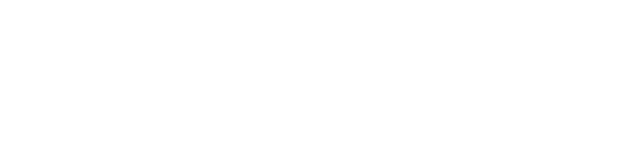
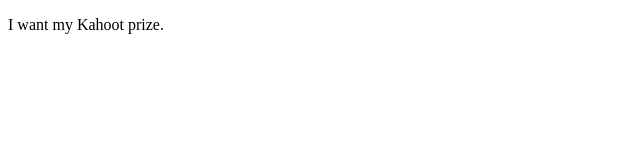
Before and after one commit to MiraEs/Helen-s-Tutorial, a plain HTML site: page index.html in a window 1280 px wide. Shown: the whole page, without its empty margins (0-640 px from the left). Drawn offline with Linux system fonts and the light colour scheme.

Commit message:
READ THIS MIRA

```diff
--- a/index.html
+++ b/index.html
@@ -4,6 +4,7 @@
 <title>Tutorial</title>
     </head>
     <body>
+        <p>I want my Kahoot prize.</p>
 
     </body>
 </html>
```
